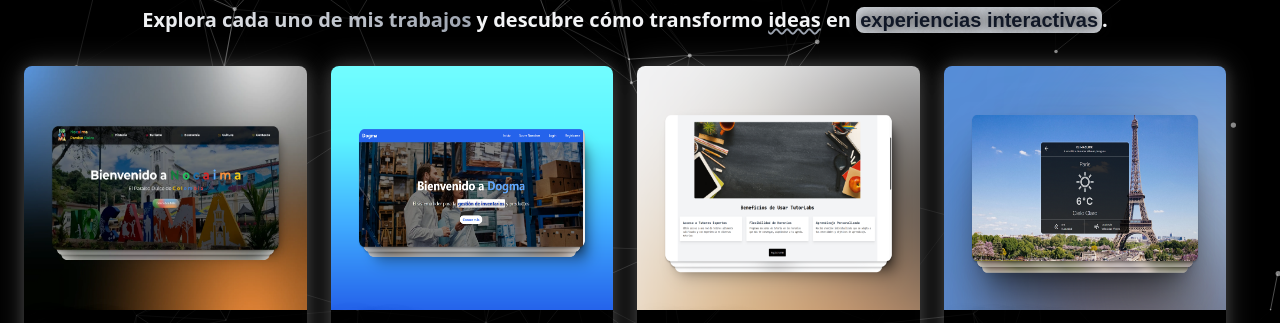
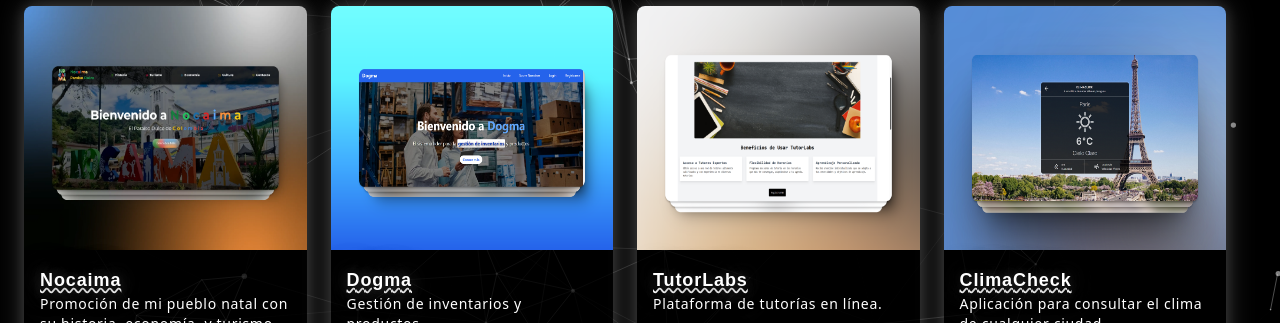
Before and after one commit to JohanBoDev/Nuevo-Portafolio-2024, a website: page proyectos.html in a window 1280 px wide. Shown: the part 247-570 px from the top of the page. Drawn offline with Linux system fonts and the light colour scheme.

Commit message:
version: 1.0.0

```diff
--- a/proyectos.html
+++ b/proyectos.html
@@ -38,7 +38,7 @@
     </header>
 
     <!-- Main Content -->
-    <main class="pt-10 container">
+    <main class="container">
       <section class="text-center mb-8 mt-10">
         <h2 class="text-2xl md:text-3xl font-bold titulo_proyectos">Todos los Proyectos</h2>
         <p
```
